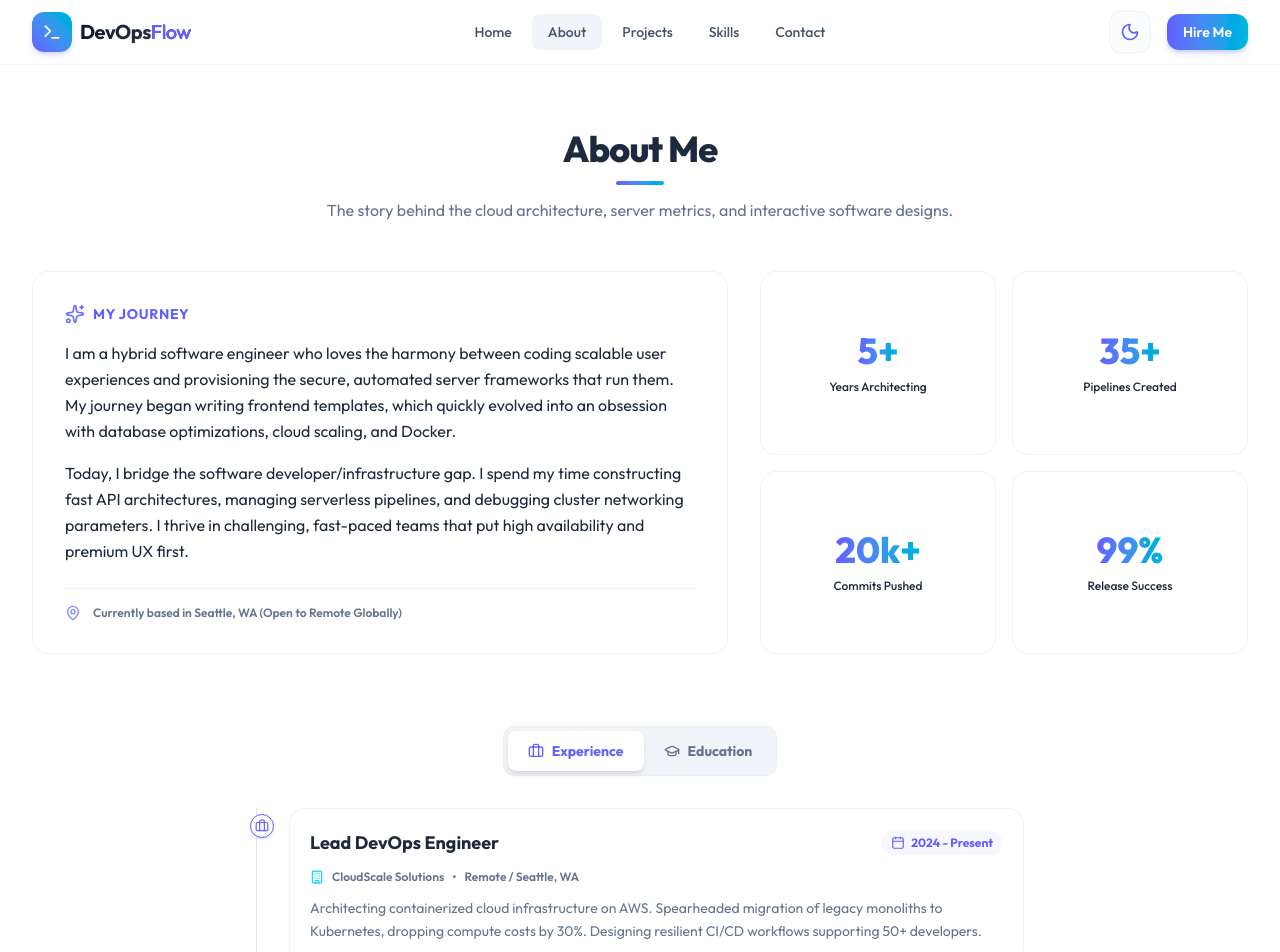
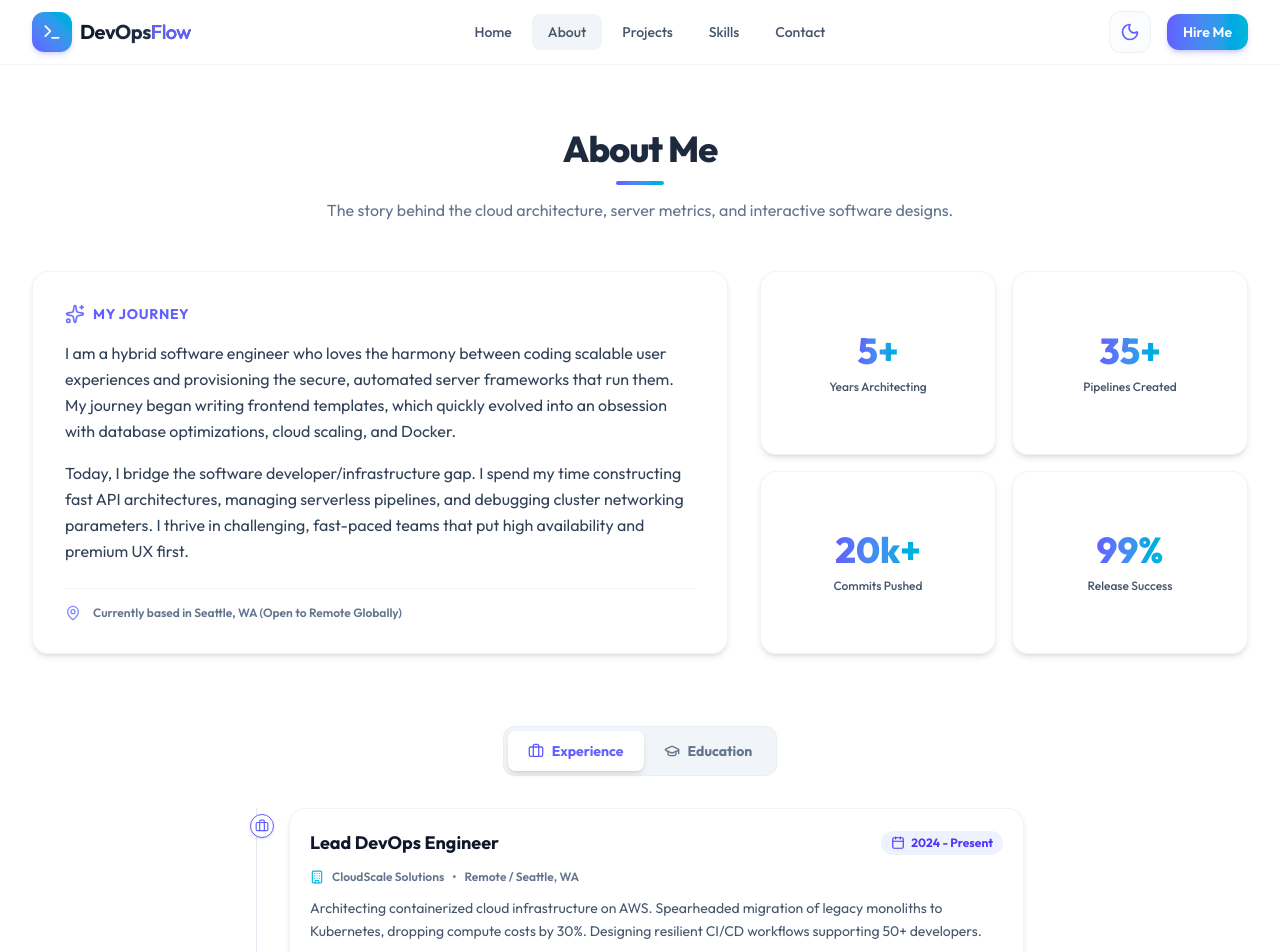
Before and after one commit to ppandit12/devopsproject, a React (Vite) app in the folder app/vite-react-app/: page /about in a window 1280 px wide. Shown: the top 952 px of the page. Built offline with nearby package versions, Linux system fonts and the light colour scheme.

Commit message:
feat: add About page with interactive experience and education timeline components

```diff
--- a/app/vite-react-app/src/pages/About.jsx
+++ b/app/vite-react-app/src/pages/About.jsx
@@ -67,8 +67,8 @@ const About = () => {
       {/* Grid Layout Bio / Highlight Cards */}
       <div className="grid grid-cols-1 lg:grid-cols-12 gap-8 items-stretch">
         {/* Left Side: Text Bio Card */}
-        <div className="lg:col-span-7 flex flex-col justify-between rounded-2xl glow-card p-6 sm:p-8 space-y-6">
-          <div className="space-y-4 text-slate-650 dark:text-slate-350 leading-relaxed text-sm sm:text-base">
+        <div className="lg:col-span-7 flex flex-col justify-between rounded-2xl glow-card bg-white dark:bg-slate-900/50 border border-slate-100 dark:border-slate-800/50 shadow-md dark:shadow-none p-6 sm:p-8 space-y-6">
+          <div className="space-y-4 text-slate-700 dark:text-slate-300 leading-relaxed text-sm sm:text-base">
             <div className="flex items-center space-x-2 text-indigo-500">
               <Sparkles className="w-5 h-5 animate-pulse" />
               <span className="font-bold text-sm uppercase tracking-wider">My Journey</span>
@@ -95,12 +95,12 @@ const About = () => {
               initial={{ opacity: 0, scale: 0.95 }}
               animate={{ opacity: 1, scale: 1 }}
               transition={{ delay: idx * 0.1 }}
-              className="flex flex-col justify-center items-center p-6 rounded-2xl glow-card text-center"
+              className="flex flex-col justify-center items-center p-6 rounded-2xl glow-card bg-white dark:bg-slate-900/50 border border-slate-100 dark:border-slate-800/50 shadow-md dark:shadow-none text-center"
             >
               <span className="text-3xl sm:text-4xl font-extrabold bg-clip-text text-transparent bg-gradient-to-r from-indigo-500 to-cyan-500">
                 {stat.value}
               </span>
-              <span className="text-xs font-medium text-slate-550 dark:text-slate-400 mt-2">
+              <span className="text-xs font-medium text-slate-600 dark:text-slate-400 mt-2">
                 {stat.label}
               </span>
             </motion.div>
@@ -115,8 +115,7 @@ const About = () => {
           <div className="inline-flex rounded-xl bg-slate-100 dark:bg-slate-900 p-1 border border-slate-200/50 dark:border-slate-800">
             <button
               onClick={() => setActiveTab('experience')}
-              className={`flex items-center space-x-2 px-5 py-2.5 rounded-lg text-sm font-bold transition-all ${
-                activeTab === 'experience'
+              className={`flex items-center space-x-2 px-5 py-2.5 rounded-lg text-sm font-bold transition-all ${activeTab === 'experience'
                 ? 'bg-white dark:bg-slate-800 text-indigo-500 dark:text-white shadow-md'
                 : 'text-slate-500 hover:text-slate-800 dark:hover:text-slate-200'
                 }`}
@@ -126,8 +125,7 @@ const About = () => {
             </button>
             <button
               onClick={() => setActiveTab('education')}
-              className={`flex items-center space-x-2 px-5 py-2.5 rounded-lg text-sm font-bold transition-all ${
-                activeTab === 'education'
+              className={`flex items-center space-x-2 px-5 py-2.5 rounded-lg text-sm font-bold transition-all ${activeTab === 'education'
                 ? 'bg-white dark:bg-slate-800 text-indigo-500 dark:text-white shadow-md'
                 : 'text-slate-500 hover:text-slate-800 dark:hover:text-slate-200'
                 }`}
@@ -158,25 +156,25 @@ const About = () => {
                     </div>
 
                     {/* Content Card */}
-                    <div className="rounded-2xl glow-card p-5 space-y-3">
+                    <div className="rounded-2xl glow-card bg-white dark:bg-slate-900/50 border border-slate-100 dark:border-slate-800/50 shadow-md dark:shadow-none p-5 space-y-3">
                       <div className="flex flex-col sm:flex-row sm:items-center sm:justify-between gap-1">
-                        <h3 className="text-base sm:text-lg font-bold text-slate-850 dark:text-white">
+                        <h3 className="text-base sm:text-lg font-bold text-slate-900 dark:text-white">
                           {exp.role}
                         </h3>
-                        <div className="inline-flex items-center space-x-1.5 text-xs text-indigo-500 dark:text-indigo-400 font-bold bg-indigo-500/5 dark:bg-indigo-500/10 px-2.5 py-1 rounded-full w-fit">
+                        <div className="inline-flex items-center space-x-1.5 text-xs text-indigo-600 dark:text-indigo-400 font-bold bg-indigo-50 dark:bg-indigo-500/10 px-2.5 py-1 rounded-full w-fit">
                           <Calendar className="w-3.5 h-3.5" />
                           <span>{exp.period}</span>
                         </div>
                       </div>
 
                       <div className="flex items-center space-x-2 text-xs font-semibold text-slate-500">
-                        <Building className="w-3.5 h-3.5 text-cyan-400" />
+                        <Building className="w-3.5 h-3.5 text-cyan-500 dark:text-cyan-400" />
                         <span>{exp.company}</span>
                         <span>•</span>
                         <span>{exp.location}</span>
                       </div>
 
-                      <p className="text-xs sm:text-sm text-slate-500 dark:text-slate-400 leading-relaxed">
+                      <p className="text-xs sm:text-sm text-slate-600 dark:text-slate-400 leading-relaxed">
                         {exp.description}
                       </p>
                     </div>
@@ -200,25 +198,25 @@ const About = () => {
                     </div>
 
                     {/* Content Card */}
-                    <div className="rounded-2xl glow-card p-5 space-y-3">
+                    <div className="rounded-2xl glow-card bg-white dark:bg-slate-900/50 border border-slate-100 dark:border-slate-800/50 shadow-md dark:shadow-none p-5 space-y-3">
                       <div className="flex flex-col sm:flex-row sm:items-center sm:justify-between gap-1">
-                        <h3 className="text-base sm:text-lg font-bold text-slate-850 dark:text-white">
+                        <h3 className="text-base sm:text-lg font-bold text-slate-900 dark:text-white">
                           {edu.degree}
                         </h3>
-                        <div className="inline-flex items-center space-x-1.5 text-xs text-indigo-500 dark:text-indigo-400 font-bold bg-indigo-500/5 dark:bg-indigo-500/10 px-2.5 py-1 rounded-full w-fit">
+                        <div className="inline-flex items-center space-x-1.5 text-xs text-indigo-600 dark:text-indigo-400 font-bold bg-indigo-50 dark:bg-indigo-500/10 px-2.5 py-1 rounded-full w-fit">
                           <Calendar className="w-3.5 h-3.5" />
                           <span>{edu.period}</span>
                         </div>
                       </div>
 
                       <div className="flex items-center space-x-2 text-xs font-semibold text-slate-500">
-                        <Building className="w-3.5 h-3.5 text-cyan-400" />
+                        <Building className="w-3.5 h-3.5 text-cyan-500 dark:text-cyan-400" />
                         <span>{edu.institution}</span>
                         <span>•</span>
                         <span>{edu.location}</span>
                       </div>
 
-                      <p className="text-xs sm:text-sm text-slate-500 dark:text-slate-400 leading-relaxed">
+                      <p className="text-xs sm:text-sm text-slate-600 dark:text-slate-400 leading-relaxed">
                         {edu.description}
                       </p>
                     </div>
```
Lines whose indentation alone changed are shown as unchanged.
